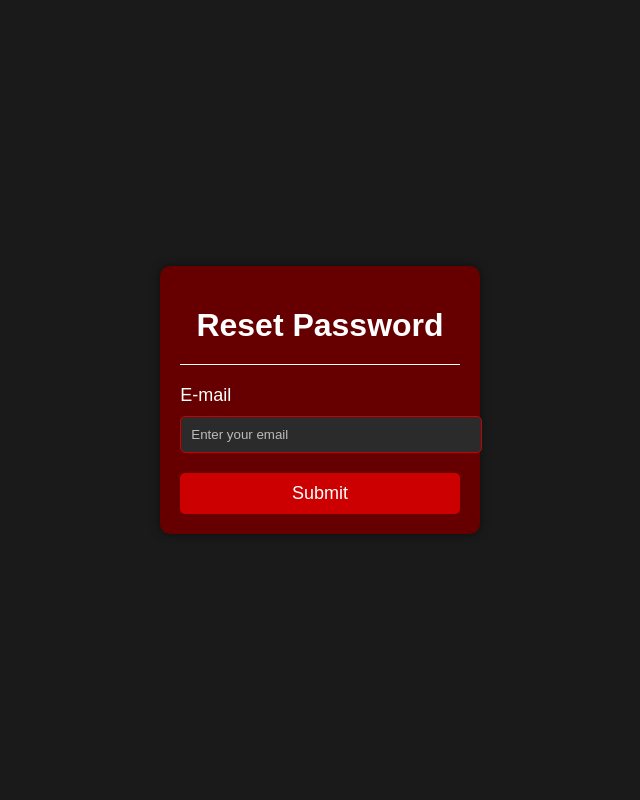
After one commit to Nada-Hany/electronics-website, a Flask app: page /forget_password in a window 1280 px wide. The commit adds this page. Shown: the whole page, without its empty margins (320-960 px from the left). Run offline with Flask 3, Linux system fonts and the light colour scheme.

Commit message:
added a simple forget passsword page that doesnt work :D

```diff
--- a/app.py
+++ b/app.py
@@ -1,6 +1,7 @@
 from flask import Flask, render_template, request, redirect, url_for, session, flash, abort
 from markupsafe import escape
 from urllib.parse import urlparse
+from itsdangerous import TimedSerializer as ts
 import db
 import os
 import utils
@@ -18,6 +19,7 @@ db.init_db(connection)
 @app.route('/')
 def index():
     if 'username' in session:
+        print(session['username'])
         if session['username'] == 'admin':
             return list(db.get_all_users(connection))
         else:
@@ -57,6 +59,18 @@ def is_valid_url(server):
     whitelist = [5000]
     return parsed_url.port in whitelist
 
+@app.route('/forget_password',methods=['POST','GET'])
+def forget_password():
+    if request.method== 'POST':
+        email= escape(request.form['email'])
+        user = db.get_user_by_email(connection,email)
+        if user:
+
+            return "sent email successfully"
+        else:
+            return render_template('forget-password.html')
+    return render_template('forget-password.html')
+
 if __name__ == '__main__':
     db.init_db(connection)
     app.run(debug=True)
--- a/db.py
+++ b/db.py
@@ -79,6 +79,12 @@ def get_user(connection, username):
     cursor.execute(query, (username,))
     return cursor.fetchone()
 
+def get_user_by_email(connection,email):
+    cursor = connection.cursor()
+    query = '''SELECT * FROM users WHERE email = ?'''
+    cursor.execute(query, (email,))
+    return cursor.fetchone()
+
 def get_product(connection, name):
     cursor = connection.cursor()
     query = '''SELECT * FROM products WHERE name = ?'''
--- /dev/null
+++ b/static/css/forget-password.css
@@ -0,0 +1,74 @@
+/* General reset */
+body, html {
+    margin: 0;
+    padding: 0;
+    box-sizing: border-box;
+    font-family: Arial, sans-serif;
+}
+
+/* Container Styling */
+.container {
+    display: flex;
+    justify-content: center;
+    align-items: center;
+    height: 100vh;
+    background-color: #1a1a1a; /* Dark background */
+}
+
+/* Form Styling */
+.forgetpassword {
+    background-color: #660000; /* Dark red */
+    padding: 20px;
+    border-radius: 10px;
+    box-shadow: 0 0 10px rgba(0, 0, 0, 0.5);
+}
+
+.forgetpassword h1 {
+    color: #ffffff; /* White text */
+    text-align: center;
+    margin-bottom: 20px;
+}
+
+.forgetpassword hr {
+    border: 0;
+    height: 1px;
+    background-color: #ffffff;
+    margin-bottom: 20px;
+}
+
+.forgetpassword label {
+    color: #ffffff;
+    font-size: 18px;
+    display: block;
+    margin-bottom: 10px;
+}
+
+.forgetpassword input[type="text"] {
+    width: 100%;
+    padding: 10px;
+    margin-bottom: 20px;
+    border: 1px solid #cc0000; /* Lighter red for contrast */
+    border-radius: 5px;
+    background-color: #2b2b2b; /* Darker input background */
+    color: #ffffff;
+}
+
+.forgetpassword input[type="text"]::placeholder {
+    color: #bbbbbb;
+}
+
+.forgetpassword button[type="submit"] {
+    width: 100%;
+    padding: 10px;
+    border: none;
+    border-radius: 5px;
+    background-color: #cc0000; /* Lighter red */
+    color: #ffffff;
+    font-size: 18px;
+    cursor: pointer;
+    transition: background-color 0.3s;
+}
+
+.forgetpassword button[type="submit"]:hover {
+    background-color: #ff1a1a; /* Brighter red on hover */
+}
--- /dev/null
+++ b/templates/forget-password.html
@@ -0,0 +1,21 @@
+<!DOCTYPE html>
+<html lang="en">
+<head>
+    <meta charset="UTF-8" />
+    <title>Reset Password Form | By Code Info</title>
+    <link rel="stylesheet" href="../static/css/forget-password.css" />
+</head>
+<body>
+    <div class="container">
+        <div class="forgetpassword">
+            <form action="{{ url_for('forget_password') }}" method="POST">
+                <h1>Reset Password</h1>
+                <hr />
+                <label>E-mail</label>
+                <input type="text" name="email" placeholder="Enter your email" required />
+                <button type="submit">Submit</button>
+            </form>
+        </div>
+    </div>
+</body>
+</html>
--- a/templates/login.html
+++ b/templates/login.html
@@ -18,7 +18,7 @@
                 <input type="password" name="password" placeholder="Enter your password" required />
                 <button type="submit">Submit</button>
                 <p>
-                    <a href="#">Forgot Password?</a>
+                    <a href="{{ url_for('forget_password') }}">Forgot Password?</a>
                 </p>
             </form>
         </div>
```
